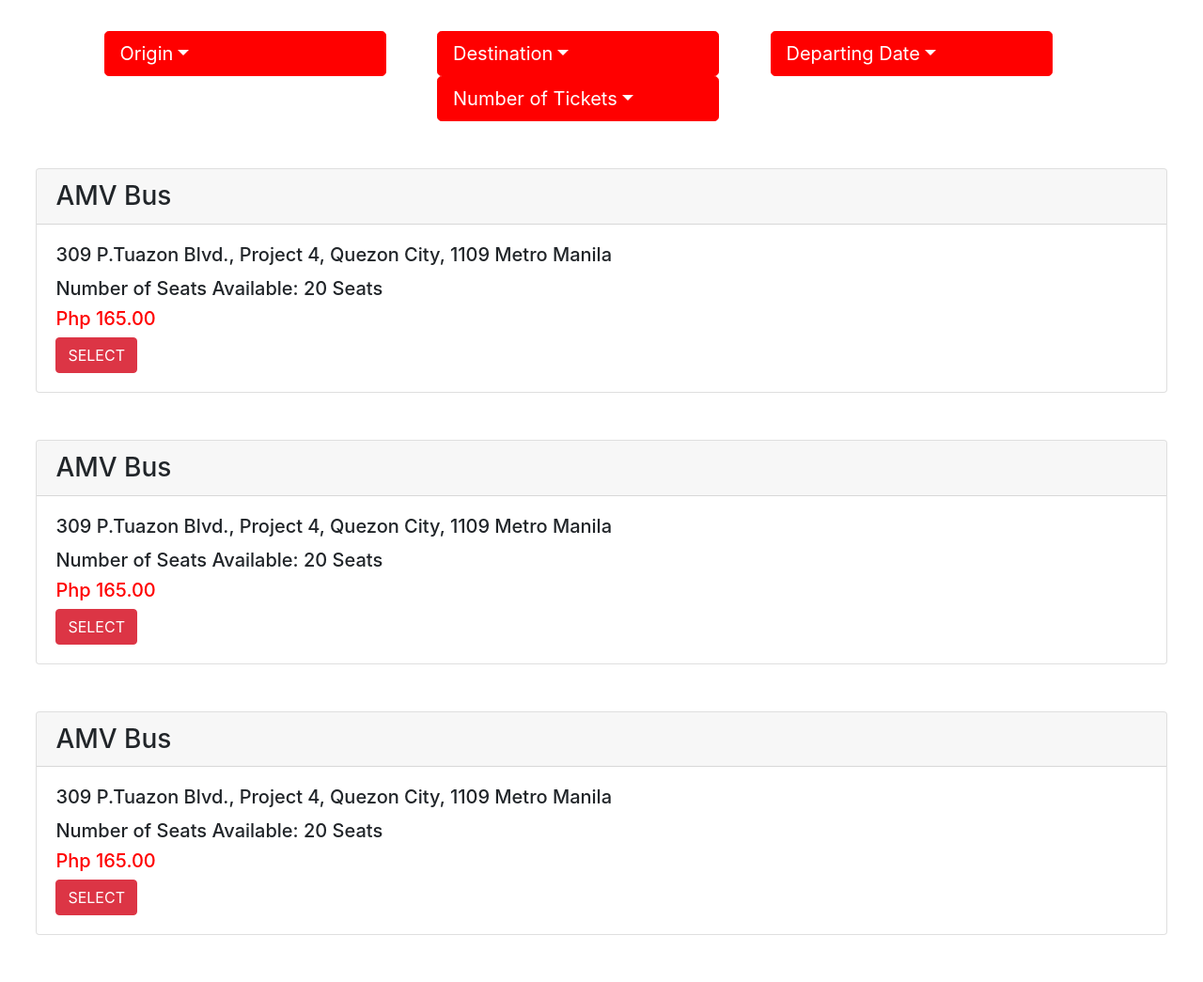
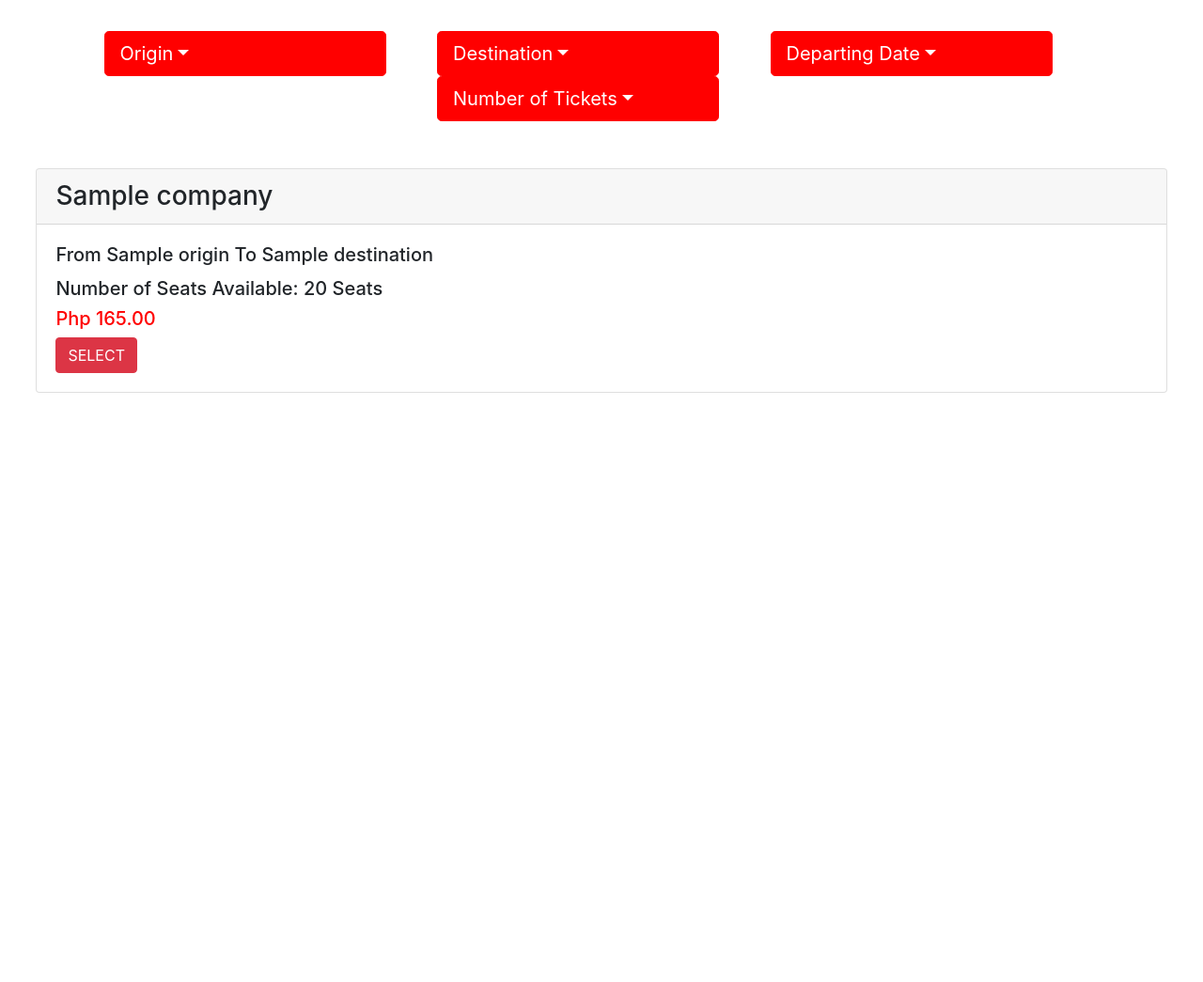
Before and after one commit to mrfancyfrancis/Bus-Ticketing-System, a Flask app: template frontend/templates/book.html in a window 1280 px wide. Shown: the part 161-1206 px from the top of the page at 94% size. After the commit the page ends 579 px from the top, so only its background shows below. Run offline with Flask 2, Linux system fonts and the light colour scheme; the template is opened without the code that fills it: most values are stand-ins (such as "Sample title", 1, 10 or a date in 2020); some libraries are stand-ins or nearby versions.

Commit message:
dynamic scehdules

```diff
--- a/frontend/app.py
+++ b/frontend/app.py
@@ -40,7 +40,6 @@
                                             )
         info = json.loads(json.loads(info_response.json())['data'])
         reservations = json.loads(json.loads(reservation_response.json())['data'])['reservations']
-        print(reservations)
         return render_template('home.html', info=info, reservations=reservations)
 
 @app.route('/logout/')
@@ -79,11 +78,25 @@
 
 @app.route('/book/')
 def book():
-    return render_template('book.html')
+    if not request.cookies.get('token'):
+        resp = make_response(redirect('/'))
+        return resp
+    else:
+        schedule_response = requests.post("http://127.0.0.1:8000/schedules/",
+                                            headers = {"Authorization": 'Token ' + request.cookies.get('token')}
+                                            )
+        schedules = json.loads(schedule_response.json())['data']
+        #schedules = json.loads(schedule_response.json())
+        print(schedules, type(schedules))
+    return render_template('book.html', schedules=schedules)
 
 @app.route('/about/')
 def about():
-    return render_template('about.html')
+    if not request.cookies.get('token'):
+        resp = make_response(redirect('/'))
+        return resp
+    else:
+        return render_template('about.html')
 
 if __name__ == "__main__":
    app.secret_key = os.urandom(12)
--- a/frontend/templates/book.html
+++ b/frontend/templates/book.html
@@ -66,35 +66,18 @@
                 </div>
             </div>
 
+            {% for s in schedules %}
                 <div class="card" style="margin-bottom: 50px">
-                <h3 class="card-header">AMV Bus</h3>
+                    <h3 class="card-header">{{s.company}}</h3>
                     <div class="card-body">
-                  <h5 class="card-title">309 P.Tuazon Blvd., Project 4, Quezon City, 1109 Metro Manila</h5>
+                        <h5 class="card-title">From {{s.origin}} To {{s.destination}}</h5>
                         <h5 class="card-text">Number of Seats Available: 20 Seats</h5>
                         <h5 class="card-text price">Php 165.00</h5>
                         <a href="#" class="btn btn-danger">SELECT</a>
                     </div>
                 </div>
+            {% endfor %}
 
-            <div class="card" style="margin-bottom: 50px">
-                <h3 class="card-header">AMV Bus</h3>
-                <div class="card-body">
-                    <h5 class="card-title">309 P.Tuazon Blvd., Project 4, Quezon City, 1109 Metro Manila</h5>
-                    <h5 class="card-text">Number of Seats Available: 20 Seats</h5>
-                    <h5 class="card-text price">Php 165.00</h5>
-                    <a href="#" class="btn btn-danger">SELECT</a>
-                </div>
-            </div>
-
-            <div class="card" style="margin-bottom: 50px">
-                <h3 class="card-header">AMV Bus</h3>
-                <div class="card-body">
-                    <h5 class="card-title">309 P.Tuazon Blvd., Project 4, Quezon City, 1109 Metro Manila</h5>
-                    <h5 class="card-text">Number of Seats Available: 20 Seats</h5>
-                    <h5 class="card-text price">Php 165.00</h5>
-                    <a href="#" class="btn btn-danger">SELECT</a>
-                </div>
-            </div>
         </div>
     </div>
 </body>
```
Lines whose indentation alone changed are shown as unchanged.
